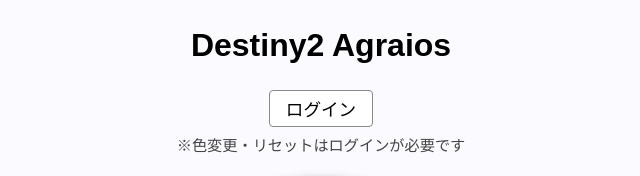
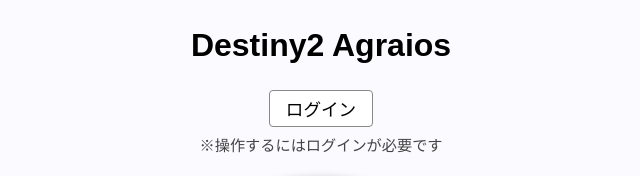
Before and after one commit to HYT-1111/agraios-tool2, a plain HTML site: page index.html in a window 1280 px wide. Shown: the top 176 px of the page, 319-959 px from the left. Drawn offline with Linux system fonts and the light colour scheme; no server answers.

Commit message:
Add files via upload

```diff
--- a/index.html
+++ b/index.html
@@ -206,7 +206,7 @@
 
         const info = document.createElement('span');
         info.className = "auth-info";
-        info.textContent = "※色変更・リセットはログインが必要です";
+        info.textContent = "※操作するにはログインが必要です";
         authArea.appendChild(info);
       }
     }
```
